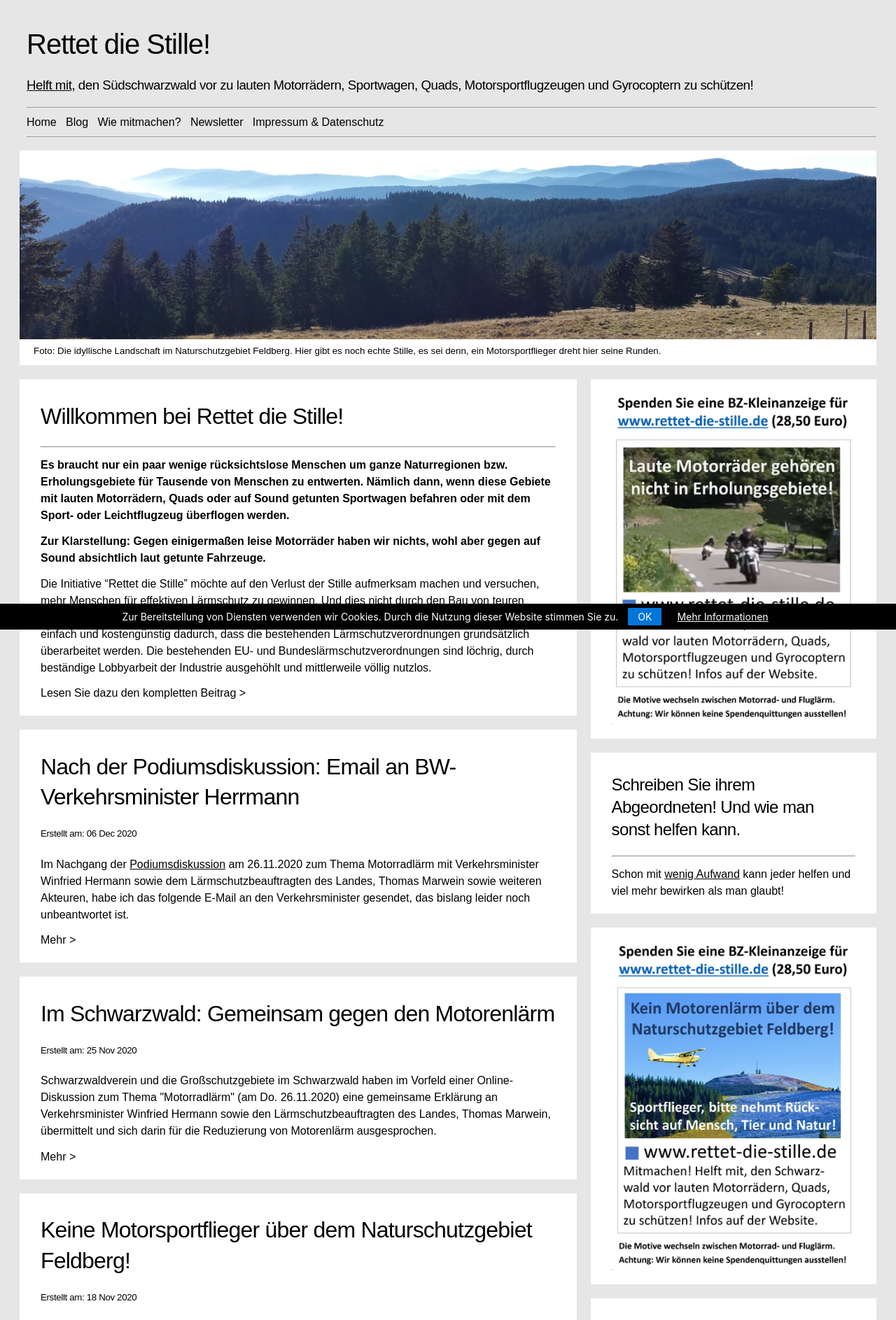
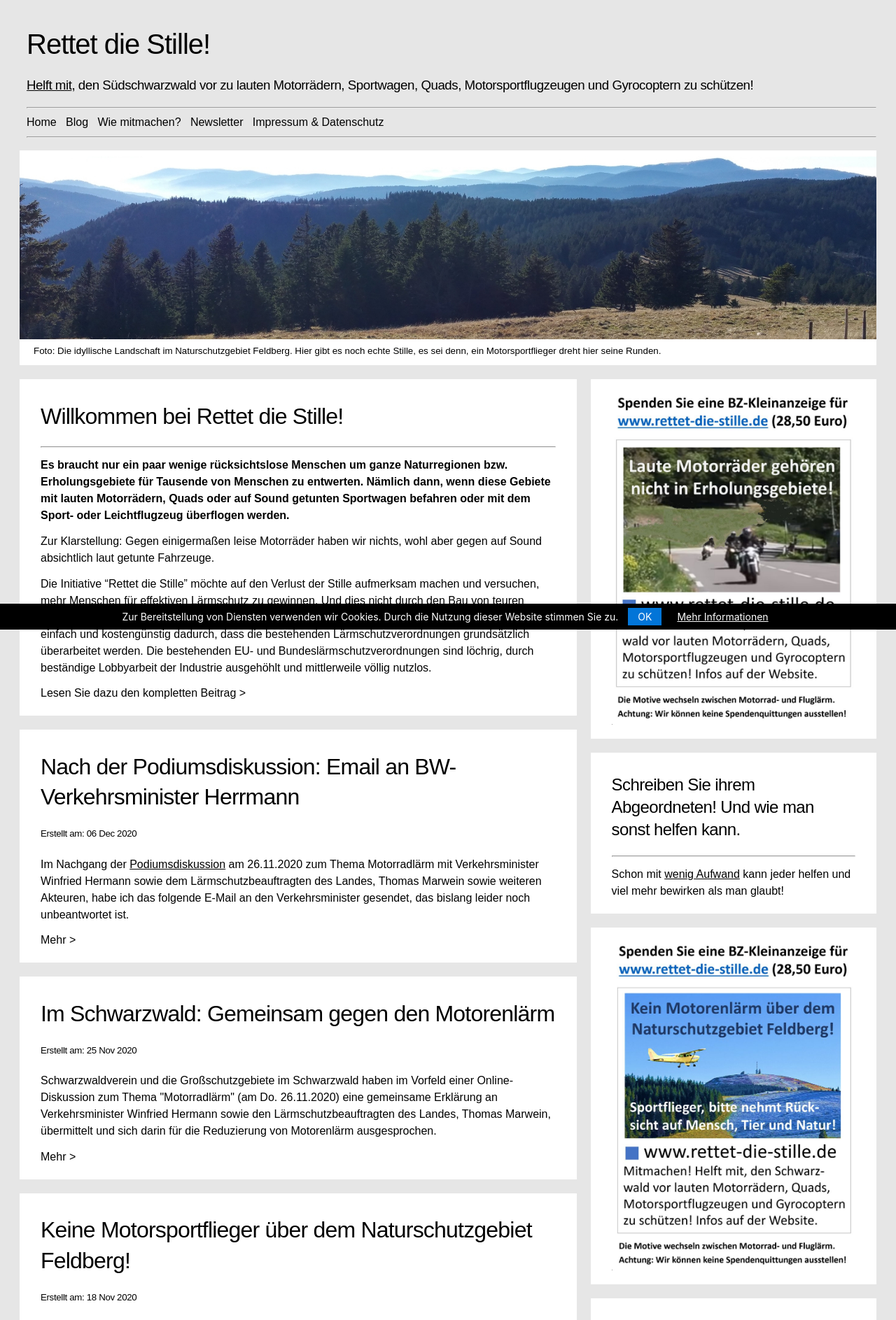
Before and after one commit to rettet-die-stille/rettet-die-stille.github.io, a Jekyll site: the page built from index.md, in a window 1280 px wide. Shown: the top 1887 px of the page at 70% size. Built offline with Jekyll 4.4.1, drawn with Linux system fonts in a browser that asks for light colours.

```diff
--- a/index.md
+++ b/index.md
@@ -4,7 +4,7 @@ layout: home
 
 <b>Es braucht nur ein paar wenige rücksichtslose Menschen um ganze Naturregionen bzw. Erholungsgebiete für Tausende von Menschen zu entwerten. Nämlich dann, wenn diese Gebiete mit lauten Motorrädern, Quads oder auf Sound getunten Sportwagen befahren oder mit dem Sport- oder Leichtflugzeug überflogen werden. </b>
 
-<b>Zur Klarstellung: Gegen einigermaßen leise Motorräder haben wir nichts, wohl aber gegen auf Sound absichtlich laut getunte Fahrzeuge.</b>
+Zur Klarstellung: Gegen einigermaßen leise Motorräder haben wir nichts, wohl aber gegen auf Sound absichtlich laut getunte Fahrzeuge.
 
 Die Initiative "Rettet die Stille" möchte auf den Verlust der Stille aufmerksam machen und versuchen, mehr Menschen für effektiven Lärmschutz zu gewinnen. Und dies nicht durch den Bau von teuren Lärmschutzwänden oder passiven Schallschutz an den Fenstern der Wohnungen, sondern ganz einfach und kostengünstig dadurch, dass die bestehenden Lärmschutzverordnungen grundsätzlich überarbeitet werden. Die bestehenden EU- und Bundeslärmschutzverordnungen sind löchrig, durch beständige Lobbyarbeit der Industrie ausgehöhlt und mittlerweile völlig nutzlos.
 
```
